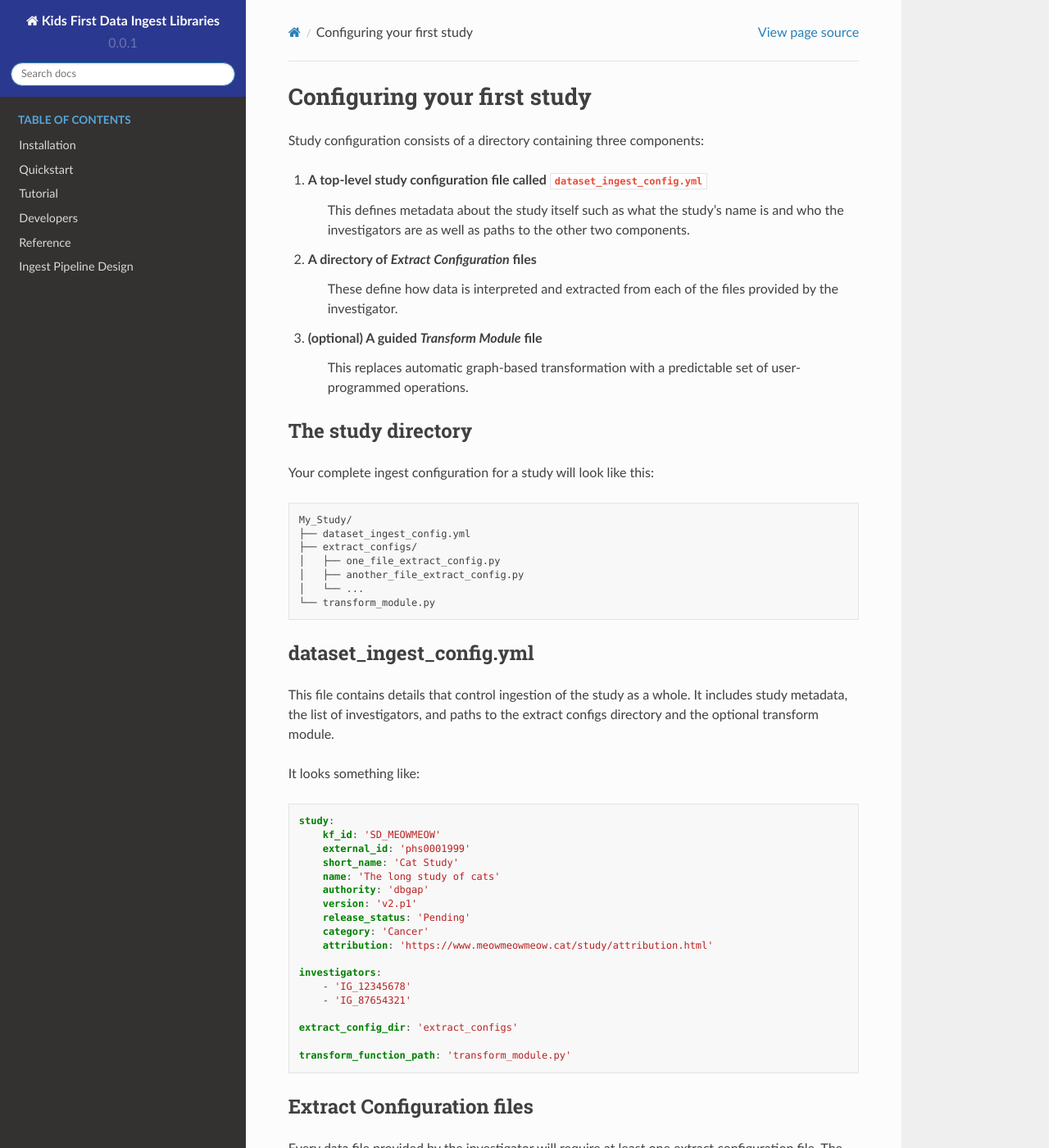
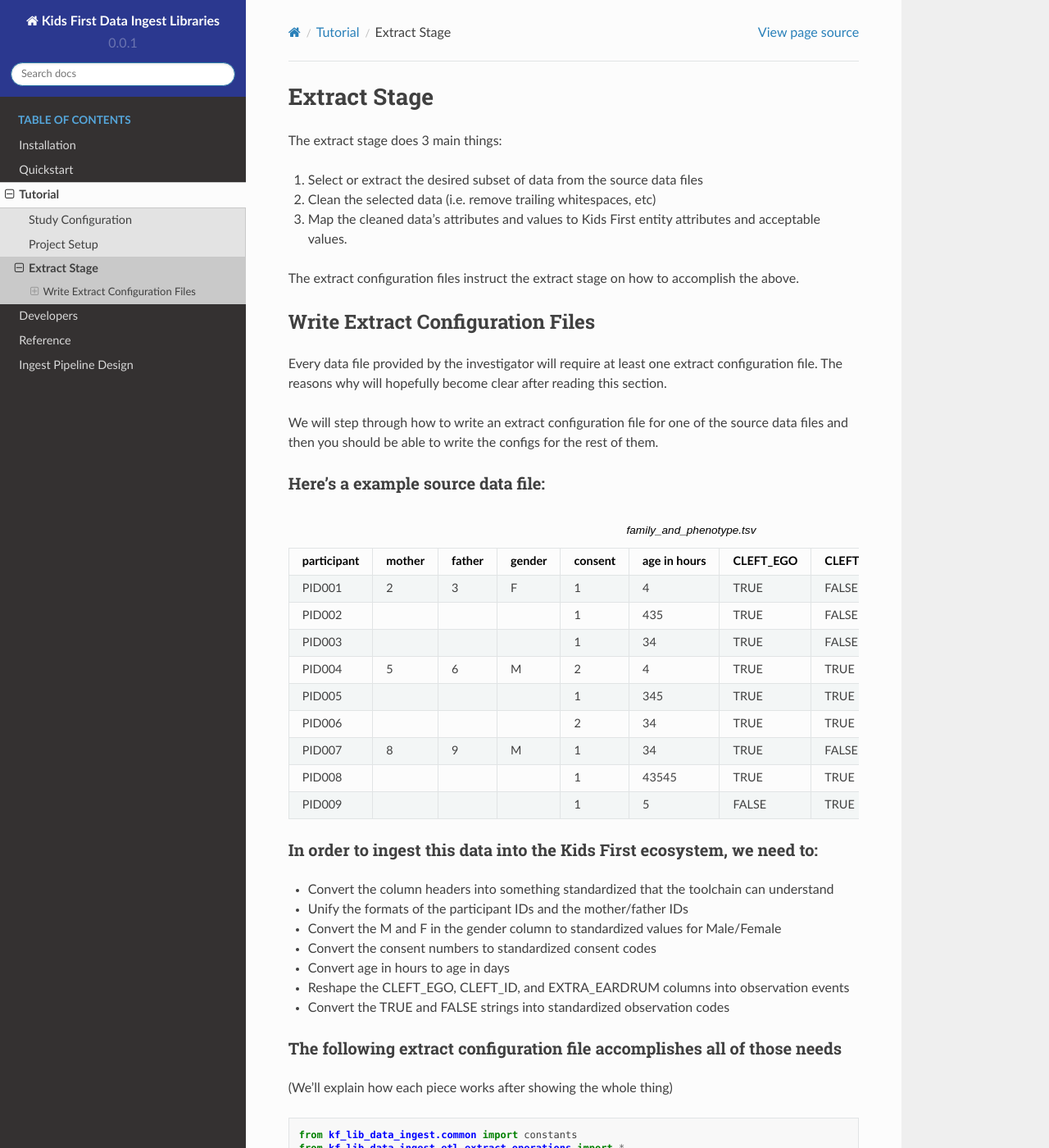
Before and after one commit to kids-first/kf-lib-data-ingest, a Sphinx documentation site: the page built from docs/source/tutorial/extract.rst, in a window 1280 px wide and 1400 px high. Shown: the whole window at 82% size. Built offline with Sphinx 7.4.7 and the Read the Docs theme 2.0.0, drawn with Linux system fonts in a browser that asks for light colours; pages that are not in the unit, such as notebooks, are missing from menus; some of the changed text lies outside the part shown.

Commit message:
:recycle: Rename and split up extract section
Split into study_configuration and extract pages
Add both to the tutorial section

```diff
--- a/docs/source/configuring_a_study.rst
+++ b/docs/source/tutorial/extract.rst
@@ -1,74 +1,29 @@
 ============================
-Configuring your first study
+Extract Stage
 ============================
 
-Study configuration consists of a directory containing three components:
+The extract stage does 3 main things:
 
-1. A top-level study configuration file called ``dataset_ingest_config.yml``
-    This defines metadata about the study itself such as what the study's name
-    is and who the investigators are as well as paths to the other two
-    components.
-2. A directory of `Extract Configuration` files
-    These define how data is interpreted and extracted from each of the files
-    provided by the investigator.
-3. (optional) A guided `Transform Module` file
-    This replaces automatic graph-based transformation with a predictable set
-    of user-programmed operations.
+1. Select or extract the desired subset of data from the source data files
+2. Clean the selected data (i.e. remove trailing whitespaces, etc)
+3. Map the cleaned data's attributes and values to Kids First entity attributes and acceptable values.
 
-The study directory
-===================
+The extract configuration files instruct the extract stage on how to accomplish the above.
 
-Your complete ingest configuration for a study will look like this::
-
-    My_Study/
-    ├── dataset_ingest_config.yml
-    ├── extract_configs/
-    │   ├── one_file_extract_config.py
-    │   ├── another_file_extract_config.py
-    │   └── ...
-    └── transform_module.py
-
-dataset_ingest_config.yml
-=========================
-
-This file contains details that control ingestion of the study as a whole. It
-includes study metadata, the list of investigators, and paths to the extract
-configs directory and the optional transform module.
-
-It looks something like:
-
-.. code-block:: yaml
-
-    study:
-        kf_id: 'SD_MEOWMEOW'
-        external_id: 'phs0001999'
-        short_name: 'Cat Study'
-        name: 'The long study of cats'
-        authority: 'dbgap'
-        version: 'v2.p1'
-        release_status: 'Pending'
-        category: 'Cancer'
-        attribution: 'https://www.meowmeowmeow.cat/study/attribution.html'
-
-    investigators:
-        - 'IG_12345678'
-        - 'IG_87654321'
-
-    extract_config_dir: 'extract_configs'
-
-    transform_function_path: 'transform_module.py'
-
-Extract Configuration files
-===========================
+Write Extract Configuration Files
+==================================
 
 Every data file provided by the investigator will require at least one extract
 configuration file. The reasons why will hopefully become clear after reading
 this section.
 
-Here's an example data file:
-----------------------------
+We will step through how to write an extract configuration file for one of the source data files
+and then you should be able to write the configs for the rest of them.
 
-.. csv-table:: simple_headered_tsv_1.tsv
+Here's a example source data file:
+----------------------------------
+
+.. csv-table:: family_and_phenotype.tsv
     :header: "participant", "mother", "father", "gender", "consent", "age in hours", "CLEFT_EGO", "CLEFT_ID", "age in hours", "EXTRA_EARDRUM"
 
     "PID001", "2", "3", "F", "1", "4", "TRUE", "FALSE", "4", "FALSE"
@@ -81,8 +36,8 @@
     "PID008", "", "", "", "1", "43545", "TRUE", "TRUE", "52", "TRUE"
     "PID009", "", "", "", "1", "5", "FALSE", "TRUE", "25", "TRUE"
 
-In order to merge this data into our system, we need to:
---------------------------------------------------------
+In order to ingest this data into the Kids First ecosystem, we need to:
+-----------------------------------------------------------------------
 
 * Convert the column headers into something standardized that the toolchain can
   understand
@@ -108,7 +63,7 @@
         CONCEPT
     )
 
-    source_data_url = 'file://../data/simple_headered_tsv_1.tsv'
+    source_data_url = 'file://../data/family_and_phenotype.tsv'
 
     source_data_loading_parameters = {}
 
@@ -215,7 +170,7 @@
 
 .. code-block:: python
 
-    source_data_url = 'file://../data/simple_headered_tsv_1.tsv'
+    source_data_url = 'file://../data/family_and_phenotype.tsv'
 
 The first thing that the extractor does for every config file is fetch the
 related source data. This specifies where the file lives so that the code can
```
Also changed, not shown: docs/source/tutorial/study_configuration.rst (added, +72 -0 lines).
